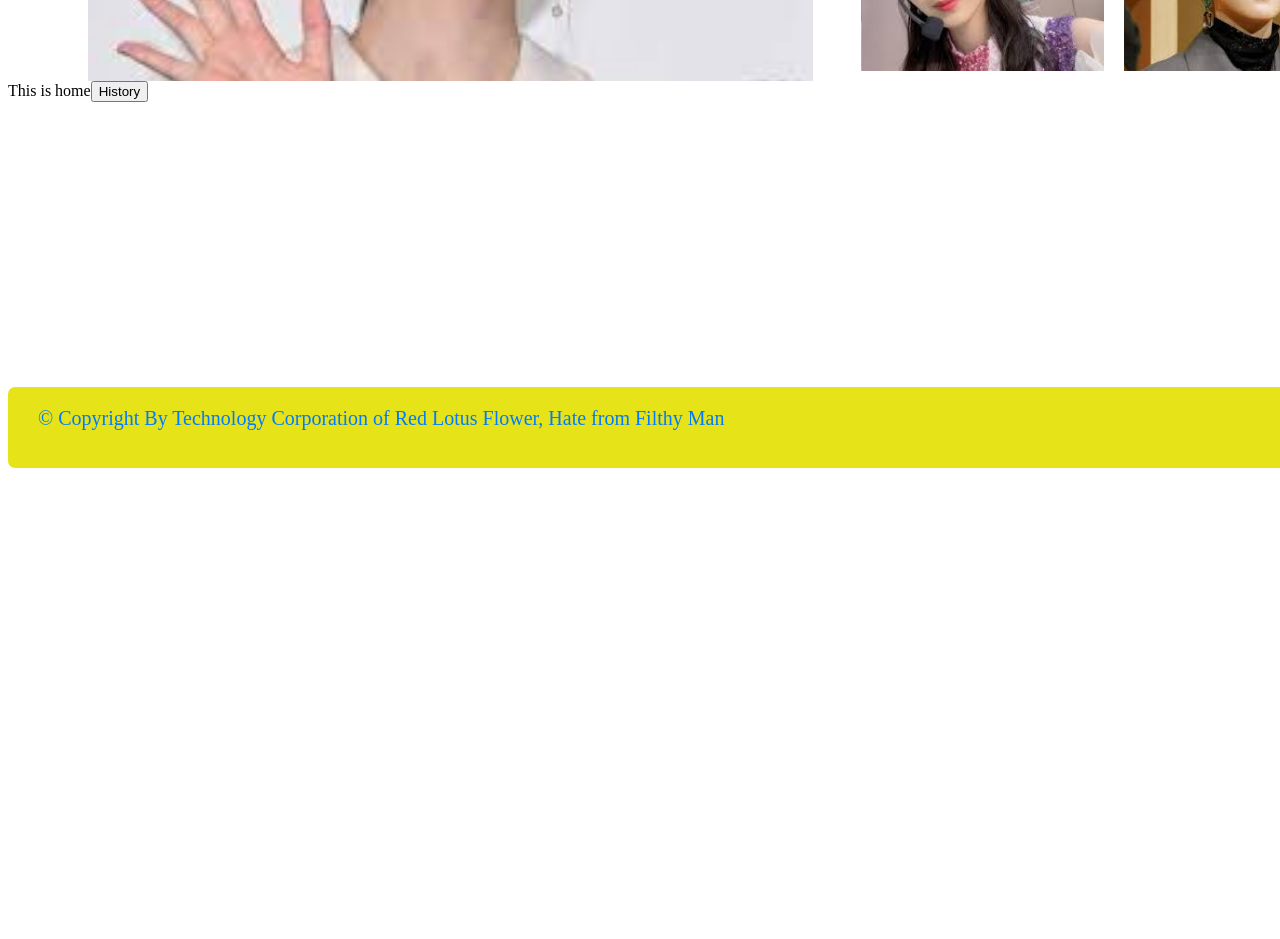
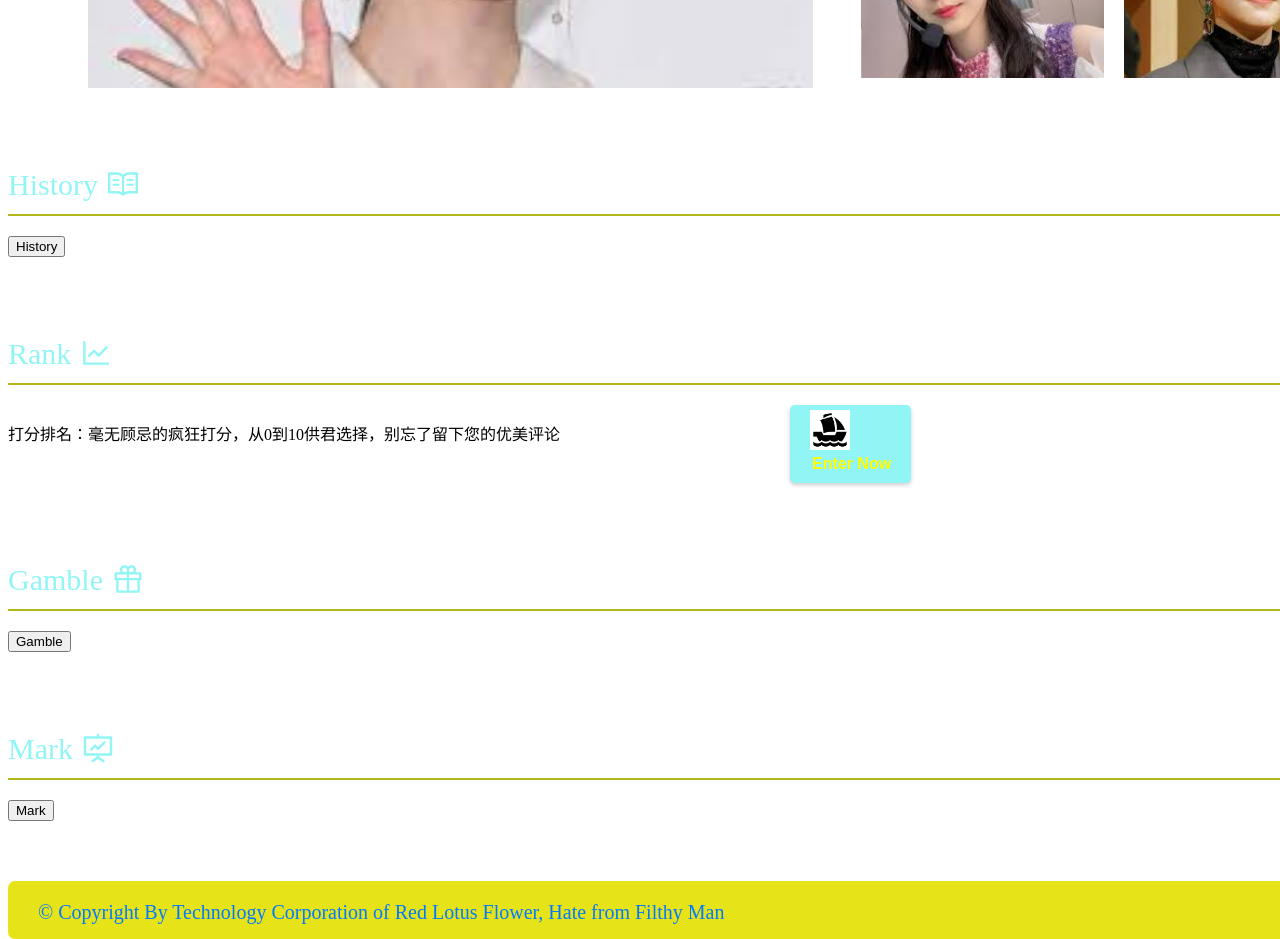
Before and after one commit to hinanoko/NogiBitClient, a React (Create React App) app: page / in a window 1280 px wide. Shown: the part 440-1379 px from the top of the page. Before the commit the page ends 916 px from the top, so only its background shows below. Built offline with nearby package versions, Linux system fonts and the light colour scheme.

Commit message:
the third commit

```diff
--- a/src/App.js
+++ b/src/App.js
@@ -1,5 +1,4 @@
 import './style/structure/main.css';
-import { BrowserRouter as Router, Route, Routes, Link } from 'react-router-dom';
 import Header from './structure/header';
 import Footer from './structure/footer';
 import Main from './structure/main';
--- /dev/null
+++ b/src/component/test1.js
@@ -0,0 +1,13 @@
+import React from "react"
+
+const Test1 = function (props) {
+    const { displayAlert } = props
+    console.log("this is test1")
+    return (
+        <div>
+            <p>test1</p>
+        </div>
+    )
+}
+
+export default React.memo(Test1)
--- /dev/null
+++ b/src/component/test2.js
@@ -0,0 +1,12 @@
+import React from "react"
+
+const Test2 = function () {
+    console.log("this is test2")
+    return (
+        <div>
+            <p>test2</p>
+        </div>
+    )
+}
+
+export default React.memo(Test2)
--- /dev/null
+++ b/src/pages/gamble.js
@@ -0,0 +1,9 @@
+const Gamble = function () {
+    return (
+        <div>
+            This is gamble
+        </div>
+    )
+}
+
+export default Gamble
--- a/src/pages/history.js
+++ b/src/pages/history.js
@@ -1,7 +1,31 @@
+import Test1 from "../component/test1"
+import Test2 from "../component/test2"
+import React, { useCallback, useState } from "react"
+
 const History = function () {
+    const [numb, setNumb] = useState(1)
+    const [count, setCount] = useState(100)
+
+    const clickToAdd = function () {
+        var newNumb = numb + 1
+        setNumb(newNumb)
+    }
+
+    const clickToDecrease = function () {
+        var newCount = count - 1
+        setCount(newCount)
+    }
+
+    const displayAlert = useCallback(() => {
+        console.log("display")
+    }, [])
+
     return (
         <div>
             This is history
+            <button onClick={clickToAdd}>Click me {numb}</button>
+            <Test1 display={displayAlert}></Test1>
+            <Test2></Test2>
         </div>
     )
 }
--- a/src/pages/home.js
+++ b/src/pages/home.js
@@ -1,17 +1,48 @@
 import React from 'react';
 import "../style/page/home.css"
+import boatIcon from '../icons/boat.png'
 import { useNavigate } from 'react-router-dom';
+import { useState, useEffect } from 'react';
+import { UpOutlined } from '@ant-design/icons';
+import { LineChartOutlined, ReadOutlined, FundProjectionScreenOutlined, GiftOutlined } from '@ant-design/icons';
 
 const Home = function () {
     const navigate = useNavigate();
+
+    const [showBackToTop, setShowBackToTop] = useState(false);
+
+    useEffect(() => {
+        const handleScroll = () => {
+            const scrollTop = window.pageYOffset || document.documentElement.scrollTop;
+            setShowBackToTop(scrollTop > 300);
+        };
+
+        window.addEventListener('scroll', handleScroll);
+        return () => {
+            window.removeEventListener('scroll', handleScroll);
+        };
+    }, []);
 
     const goToHistory = function () {
         navigate('/history'); // 跳转到 About 页面
     }
 
+    const goToRank = function () {
+        navigate('/rank')
+    }
+
+    const goToGamble = function () {
+        navigate('/gamble')
+    }
+
+    const goToMark = function () {
+        navigate('/mark')
+    }
+
     const handleNewsClick = function () {
         navigate('/history');
     }
+
     return (
         <div>
             <div className="news-container">
@@ -33,8 +64,69 @@ const Home = function () {
                     </div>
                 </div>
             </div>
-            This is home
-            <button onClick={goToHistory}>History</button>
+
+
+            <div className="history-container">
+                <p className="custom-font" style={{ marginBottom: "2px" }}>History</p>
+                <ReadOutlined style={{ marginLeft: "10px", marginBottom: "-25px", color: "rgb(145, 245, 245)", fontSize: "30px" }} />
+            </div>
+
+            <div className="history-line"></div>
+
+            <div className="history-content">
+                {/* History内容 */}
+                <button onClick={goToHistory}>History</button>
+            </div>
+
+            <div className="rank-container">
+                <p className="custom-font" style={{ marginBottom: "2px" }}>Rank</p>
+                <LineChartOutlined style={{ marginLeft: "10px", marginBottom: "-25px", color: "rgb(145, 245, 245)", fontSize: "30px" }} />
+            </div>
+
+            <div className="rank-line"></div>
+
+            <div className="rank-content">
+                {/* Rank内容 */}
+                <p>打分排名：毫无顾忌的疯狂打分，从0到10供君选择，别忘了留下您的优美评论</p>
+                <button className="home-button rank-button" onClick={goToRank} style={{ marginLeft: "230px" }}>
+                    Enter Now
+                </button>
+            </div>
+
+            <div className="gamble-container">
+                <p className="custom-font" style={{ marginBottom: "2px" }}>Gamble</p>
+                <GiftOutlined style={{ marginLeft: "10px", marginBottom: "-25px", color: "rgb(145, 245, 245)", fontSize: "30px" }} />
+            </div>
+
+            <div className="gamble-line"></div>
+
+            <div className="gamble-content">
+                {/* Gamble内容 */}
+                <button onClick={goToGamble}>Gamble</button>
+            </div>
+
+            <div className="mark-container">
+                <p className="custom-font" style={{ marginBottom: "2px" }}>Mark</p>
+                <FundProjectionScreenOutlined style={{ marginLeft: "10px", marginBottom: "-25px", color: "rgb(145, 245, 245)", fontSize: "30px" }} />
+            </div>
+
+            <div className="mark-line"></div>
+
+            <div className="mark-content">
+                {/* Mark内容 */}
+                <button onClick={goToMark}>Mark</button>
+            </div>
+
+            {showBackToTop && (
+                <div className="back-to-top" style={{ marginLeft: "660px" }} onClick={() => {
+                    window.scrollTo({
+                        top: 0,
+                        behavior: 'smooth',
+                    });
+                }}>
+                    <UpOutlined /> Back to Top
+                </div>
+            )}
         </div>
     )
 }
--- /dev/null
+++ b/src/pages/mark.js
@@ -0,0 +1,9 @@
+const Mark = function () {
+    return (
+        <div>
+            This is Mark
+        </div>
+    )
+}
+
+export default Mark
--- a/src/structure/main.js
+++ b/src/structure/main.js
@@ -1,7 +1,9 @@
-import { BrowserRouter as Router, Route, Routes, Link } from 'react-router-dom';
+import { BrowserRouter as Router, Route, Routes } from 'react-router-dom';
 import Home from '../pages/home';
 import History from '../pages/history';
 import Rank from '../pages/rank';
+import Gamble from '../pages/gamble';
+import Mark from '../pages/mark';
 
 const Main = function () {
     return (
@@ -11,6 +13,8 @@ const Main = function () {
                     <Route path="/" element={<Home></Home>}></Route>
                     <Route path="/history" element={<History></History>}></Route>
                     <Route path='/rank' element={<Rank></Rank>}></Route>
+                    <Route path='/gamble' element={<Gamble></Gamble>}></Route>
+                    <Route path='/mark' element={<Mark></Mark>}></Route>
                 </Routes>
             </Router>
         </div>
--- a/src/style/page/home.css
+++ b/src/style/page/home.css
@@ -2,6 +2,8 @@
     display: flex;
     justify-content: space-between;
     gap:10px;
+    margin-bottom: 50px;
+    margin-top: 30px;
   }
 
   .big-news {
@@ -73,3 +75,98 @@
   .small-news-4:hover {
     transform: scale(1.05);
   }
+
+  .history-container {
+    margin-bottom: 10px; /* History板块和黄线之间的距离 */
+    display: flex;
+  }
+
+  .history-line {
+    border-top: 2px solid #b4b719; /* 黄线样式 */
+    margin-bottom: 20px; /* 黄线和History内容之间的距离 */
+  }
+
+  .history-content {
+    margin-bottom: 50px; /* History内容和下一个板块之间的距离 */
+  }
+
+  .rank-container {
+    margin-bottom: 10px; /* History板块和黄线之间的距离 */
+    display: flex;
+  }
+
+  .rank-line {
+    border-top: 2px solid #b4b719; /* 黄线样式 */
+    margin-bottom: 20px; /* 黄线和History内容之间的距离 */
+  }
+
+  .rank-content {
+    margin-bottom: 50px; /* History内容和下一个板块之间的距离 */
+    display: flex;
+  }
+
+  .gamble-container {
+    margin-bottom: 10px; /* History板块和黄线之间的距离 */
+    display: flex;
+  }
+
+  .gamble-line {
+    border-top: 2px solid #b4b719; /* 黄线样式 */
+    margin-bottom: 20px; /* 黄线和History内容之间的距离 */
+  }
+
+  .gamble-content {
+    margin-bottom: 50px; /* History内容和下一个板块之间的距离 */
+  }
+
+  .mark-container {
+    margin-bottom: 10px; /* History板块和黄线之间的距离 */
+    display: flex;
+  }
+
+  .mark-line {
+    border-top: 2px solid #b4b719; /* 黄线样式 */
+    margin-bottom: 20px; /* 黄线和History内容之间的距离 */
+  }
+
+  .mark-content {
+    margin-bottom: 50px; /* History内容和下一个板块之间的距离 */
+  }
+
+  .custom-font {
+    font-family: 'Righteous', cursive;
+    color: rgb(145, 245, 245);
+    font-size: 30px;
+  }
+
+  .home-button {
+    margin: 0 10px;
+    padding: 15px 20px 10px 22px;
+    font-size: 16px;
+    font-weight: bold;
+    color: #fff;
+    background-color: rgb(145, 245, 245);
+    border: none;
+    border-radius: 5px;
+    box-shadow: 0 2px 4px rgba(0, 0, 0, 0.2);
+    cursor: pointer;
+    transition: background-color 0.3s ease;
+    background-repeat: no-repeat;
+    background-position: 20px 5px;
+    background-size: 40px;
+}
+
+.rank-button {
+  background-image: url('../../icons/boat.png');
+  padding-top: 50px;
+  color: yellow;
+}
+
+.back-to-top {
+  margin-right: 370px;
+  color: #1890ff;
+}
+
+.back-to-top:hover {
+  color: rgb(159, 159, 24);
+}
--- a/src/style/structure/header.css
+++ b/src/style/structure/header.css
@@ -15,8 +15,7 @@
     font-family: 'STLiti', Arial, sans-serif; /* 使用 STLiti 字体，如果找不到则使用 Arial 或系统 sans-serif 字体 */
     font-size: 40px; /* 字体大小 */
     color: rgb(189, 189, 51); /* 字体颜色 */
-    margin-left: 350px
-
+    margin-left: 350px;
 }
 
 .language-select {
@@ -56,3 +55,43 @@
     cursor: pointer;
     padding: 0;
 }
+
+.menu-container {
+    position: fixed;
+    top: 0;
+    right: -43%;
+    width: 43%;
+    height: 100%;
+    background-color: rgba(145, 245, 245, 0.5);
+    backdrop-filter: blur(10px);
+    transition: right 0.3s ease-in-out;
+    z-index: 1000; /* 保持菜单框在顶层 */
+}
+
+.menu-container.open {
+    right: 0;
+}
+
+.close-button {
+    background-color: transparent;
+    border: none;
+    cursor: pointer;
+    position: absolute;
+    top: 20px;
+    right: 20px;
+}
+
+.overlay {
+    position: fixed;
+    top: 0;
+    left: 0;
+    width: 100%;
+    height: 100%;
+    background-color: rgba(0, 0, 0, 0.5);
+    z-index: 999;
+    display: none;
+}
+
+.main-content.blurred {
+    filter: blur(10px);
+}
```
Also changed, not shown: src/structure/header.js (+36 -6 lines), src/style/page/layout.css (added, +11 -0 lines), src/icons/boat.png (added).
